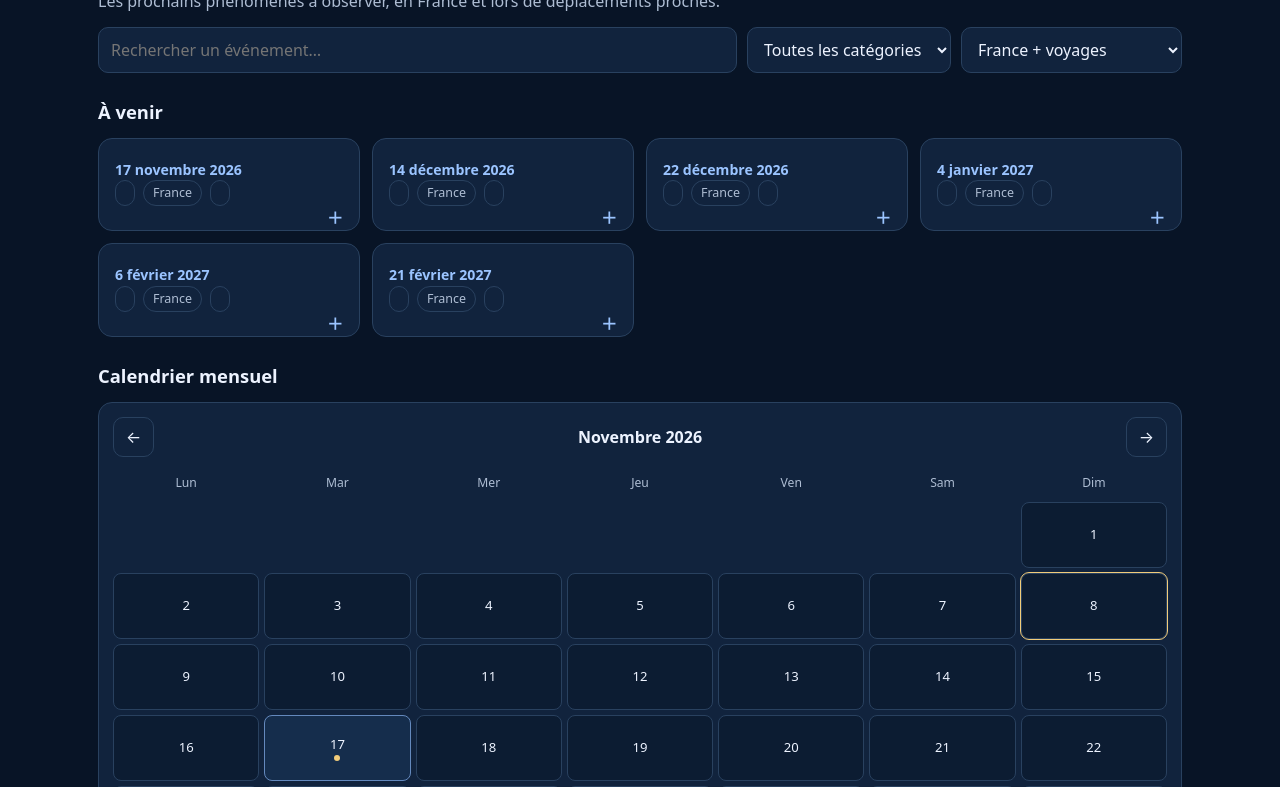
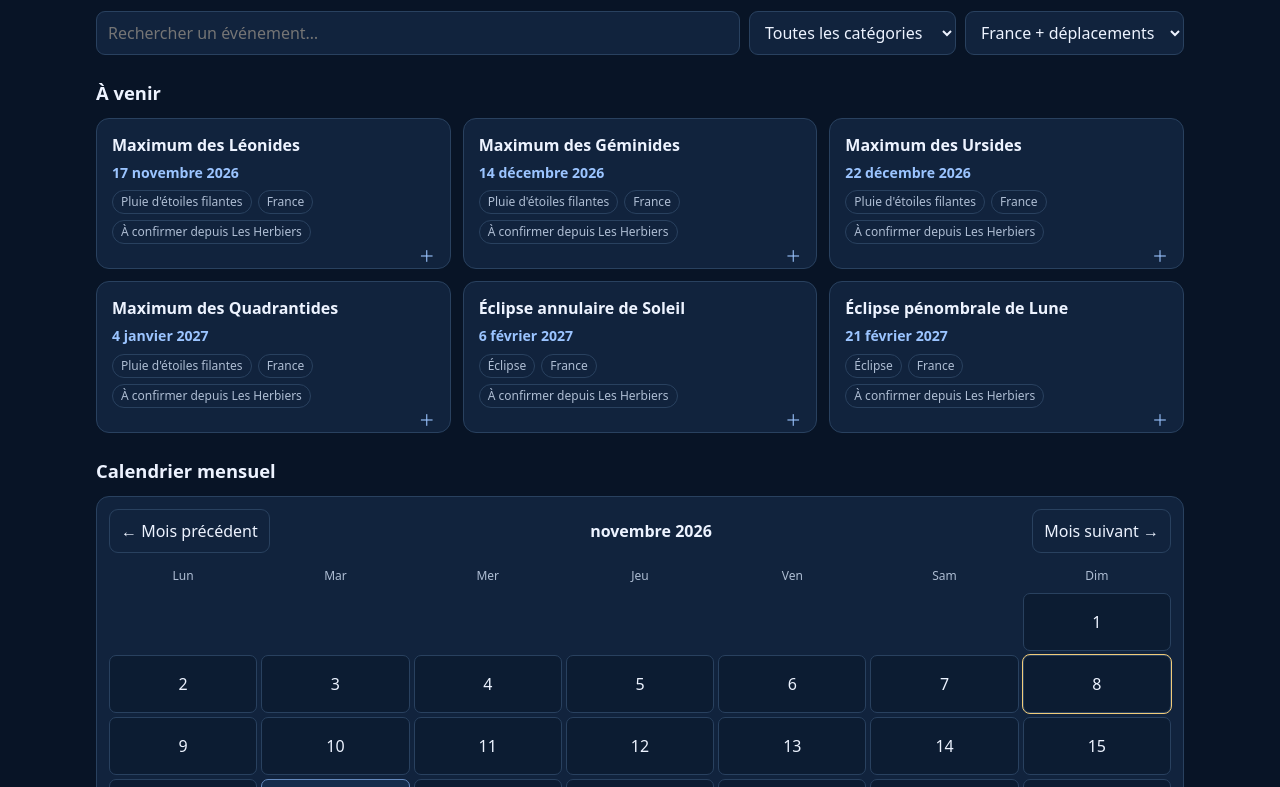
Before and after one commit to villages-du-ciel/agenda-astro, a plain HTML site: page index.html in a window 1280 px wide. Shown: the part 204-991 px from the top of the page. Drawn offline with Linux system fonts and the light colour scheme.

Commit message:
Refactor index.html for improved structure and content

```diff
--- a/index.html
+++ b/index.html
@@ -1,176 +1,69 @@
-<!DOCTYPE html>
+<!doctype html>
 <html lang="fr">
 <head>
-<meta charset="UTF-8">
+<meta charset="utf-8">
 <meta name="viewport" content="width=device-width, initial-scale=1">
 <meta name="theme-color" content="#091426">
-<title>Astro Club — Agenda astronomique</title>
+<title>Astro Club — Agenda</title>
 <style>
 :root{color-scheme:dark;--bg:#081426;--panel:#11233d;--panel2:#172d4c;--line:#29415f;--text:#edf3ff;--muted:#aebdd3;--accent:#9bc4ff;--gold:#f1cc7a}
-*{box-sizing:border-box}
-body{margin:0;background:var(--bg);color:var(--text);font:16px/1.5 system-ui,-apple-system,Segoe UI,Roboto,Arial,sans-serif}
-header{padding:22px max(18px,calc((100% - 1120px)/2));background:linear-gradient(110deg,#142b4d,#263d69);border-bottom:1px solid var(--line)}
-.brand{font-size:1.45rem;font-weight:800;letter-spacing:.02em}
-.sub{color:#d3def1;font-size:.9rem}
-main{max-width:1120px;margin:auto;padding:22px 18px 60px}
-.toolbar{display:flex;gap:10px;flex-wrap:wrap;align-items:center;margin:14px 0 22px}
-input,select,button{font:inherit;color:var(--text);background:var(--panel);border:1px solid var(--line);border-radius:10px;padding:10px 12px}
-button{cursor:pointer}
-button:hover,.monthnav button:hover{background:var(--panel2)}
-input{flex:1;min-width:190px}
-h1,h2,h3,p{margin-top:0}
-h1{font-size:1.65rem;margin-bottom:5px}
-h2{font-size:1.15rem;margin:0 0 12px}
-.muted{color:var(--muted)}
-.section{margin:25px 0}
-.pills{display:flex;gap:8px;flex-wrap:wrap}
-.pill{font-size:.78rem;border:1px solid var(--line);padding:3px 9px;border-radius:99px;color:var(--muted)}
-.eventlist{display:grid;grid-template-columns:repeat(auto-fit,minmax(260px,1fr));gap:12px}
-.event{background:var(--panel);border:1px solid var(--line);border-radius:14px;overflow:hidden}
-.event summary{cursor:pointer;padding:15px 16px;list-style:none}
-.event summary::-webkit-details-marker{display:none}
-.event summary:hover{background:var(--panel2)}
-.event summary:after{content:"＋";float:right;color:var(--accent);font-weight:700}
-.event[open] summary:after{content:"−"}
-.event h3{font-size:1rem;margin:0 28px 5px 0}
-.event .date{color:var(--accent);font-weight:650;font-size:.88rem}
-.event .body{padding:0 16px 16px;border-top:1px solid var(--line)}
-.event .body p{margin:12px 0}
-.event a{color:var(--accent)}
-.calendarbox{background:var(--panel);border:1px solid var(--line);border-radius:14px;padding:14px}
-.monthnav{display:flex;align-items:center;justify-content:space-between;gap:12px;margin-bottom:12px}
-.monthnav strong{text-transform:capitalize}
-.monthnav button{padding:7px 12px}
-.calendar{display:grid;grid-template-columns:repeat(7,minmax(0,1fr));gap:5px}
-.weekday,.day{min-width:0;text-align:center}
-.weekday{color:var(--muted);font-size:.76rem;padding:5px 0}
-.day{min-height:66px;border:1px solid var(--line);border-radius:8px;background:#0c1c32;padding:5px 2px;display:flex;flex-direction:column;align-items:center;gap:3px}
-.day.empty{border-color:transparent;background:transparent}
-.day.today{outline:1px solid var(--gold)}
-.day.has{border-color:#6489bd;background:#152d4c}
-.day button{border:0;background:transparent;padding:0;width:100%;height:100%;cursor:pointer}
-.daynum{font-size:.82rem}
-.dots{display:flex;gap:3px;justify-content:center;flex-wrap:wrap}
-.dot{width:6px;height:6px;border-radius:50%;background:var(--gold)}
-.day.selected{box-shadow:inset 0 0 0 2px var(--accent)}
-.legend{display:flex;gap:12px;flex-wrap:wrap;color:var(--muted);font-size:.8rem;margin-top:10px}
-.emptymsg{padding:16px;color:var(--muted);background:var(--panel);border-radius:12px}
-footer{border-top:1px solid var(--line);padding:20px;text-align:center;color:var(--muted);font-size:.82rem}
-@media(max-width:520px){main{padding:16px 12px 40px}.day{min-height:55px}.calendar{gap:3px}.weekday{font-size:.68rem}}
+*{box-sizing:border-box}body{margin:0;background:var(--bg);color:var(--text);font:16px/1.5 system-ui,Segoe UI,Arial,sans-serif}
+header{padding:18px max(16px,calc((100% - 1120px)/2));background:#142b4d;border-bottom:1px solid var(--line)}
+.brand{font-size:1.35rem;font-weight:800} .sub{color:#d3def1;font-size:.88rem}
+main{max-width:1120px;margin:auto;padding:20px 16px 55px}h1{font-size:1.55rem;margin:0 0 5px}h2{font-size:1.15rem;margin:0 0 12px}
+.muted{color:var(--muted)}.section{margin:24px 0}.toolbar{display:flex;gap:9px;flex-wrap:wrap;margin:14px 0}
+input,select,button{font:inherit;color:var(--text);background:var(--panel);border:1px solid var(--line);border-radius:9px;padding:9px 11px}
+input{flex:1;min-width:180px}button{cursor:pointer}button:hover{background:var(--panel2)}
+.eventlist{display:grid;grid-template-columns:repeat(auto-fit,minmax(270px,1fr));gap:12px}
+.event{background:var(--panel);border:1px solid var(--line);border-radius:13px;overflow:hidden}
+.event summary{cursor:pointer;padding:14px 15px;list-style:none}.event summary::-webkit-details-marker{display:none}
+.event summary:after{content:"＋";float:right;color:var(--accent)}.event[open] summary:after{content:"−"}
+.event h3{font-size:1rem;margin:0 25px 5px 0}.date{color:var(--accent);font-weight:650;font-size:.88rem}
+.pills{display:flex;gap:6px;flex-wrap:wrap;margin-top:7px}.pill{font-size:.75rem;border:1px solid var(--line);padding:2px 8px;border-radius:20px;color:var(--muted)}
+.body{padding:0 15px 15px;border-top:1px solid var(--line)}.body p{margin:11px 0}.body strong{color:#dce8fa}
+.gridinfo{display:grid;grid-template-columns:repeat(auto-fit,minmax(220px,1fr));gap:8px;margin-top:12px}
+.info{background:#0c1c32;border:1px solid var(--line);border-radius:9px;padding:9px 10px;font-size:.9rem}
+.info b{display:block;color:var(--accent);font-size:.78rem;text-transform:uppercase;letter-spacing:.03em;margin-bottom:3px}
+a{color:var(--accent)}.calendarbox{background:var(--panel);border:1px solid var(--line);border-radius:13px;padding:12px}
+.monthnav{display:flex;justify-content:space-between;align-items:center;margin-bottom:10px}.calendar{display:grid;grid-template-columns:repeat(7,minmax(0,1fr));gap:4px}
+.weekday,.day{text-align:center;min-width:0}.weekday{color:var(--muted);font-size:.75rem;padding:4px 0}
+.day{min-height:58px;border:1px solid var(--line);border-radius:7px;background:#0c1c32;padding:4px 1px}
+.day.has{border-color:#6489bd;background:#152d4c}.day.today{outline:1px solid var(--gold)}.day.selected{box-shadow:inset 0 0 0 2px var(--accent)}
+.day button{width:100%;height:100%;padding:2px;border:0;background:transparent}.dot{display:inline-block;width:5px;height:5px;border-radius:50%;background:var(--gold);margin:1px}
+.legend{font-size:.78rem;color:var(--muted);margin-top:8px}.empty{padding:14px;background:var(--panel);border-radius:10px;color:var(--muted)}
+footer{text-align:center;border-top:1px solid var(--line);padding:18px;color:var(--muted);font-size:.8rem}
+@media(max-width:520px){main{padding:15px 10px 40px}.day{min-height:49px}.weekday{font-size:.66rem}}
 </style>
 </head>
 <body>
-<header>
-  <div class="brand">🔭 ASTRO CLUB <span style="font-weight:400">/ Agenda</span></div>
-  <div class="sub">Événements célestes · Référence locale : Les Herbiers (Vendée)</div>
-</header>
+<header><div class="brand">🔭 ASTRO CLUB / Agenda</div><div class="sub">Agenda d’observation · Référence locale : Les Herbiers (Vendée)</div></header>
 <main>
-  <section class="section">
-    <h1>Agenda astronomique</h1>
-    <div class="muted">Les prochains phénomènes à observer, en France et lors de déplacements proches.</div>
-    <div class="toolbar">
-      <input id="search" type="search" placeholder="Rechercher un événement…">
-      <select id="category"><option value="">Toutes les catégories</option></select>
-      <select id="scope"><option value="">France + voyages</option><option value="france">Visible depuis la France</option><option value="voyage">Déplacement à prévoir</option></select>
-    </div>
-  </section>
-
-  <section class="section">
-    <h2>À venir</h2>
-    <div id="upcoming" class="eventlist"><div class="emptymsg">Chargement…</div></div>
-  </section>
-
-  <section class="section">
-    <h2>Calendrier mensuel</h2>
-    <div class="calendarbox">
-      <div class="monthnav">
-        <button id="prev" aria-label="Mois précédent">←</button>
-        <strong id="monthTitle"></strong>
-        <button id="next" aria-label="Mois suivant">→</button>
-      </div>
-      <div class="calendar" id="calendar"></div>
-      <div class="legend"><span>● Un ou plusieurs événements</span><span>Contour doré : aujourd'hui</span></div>
-    </div>
-    <div id="selectedDay" style="margin-top:12px"></div>
-  </section>
-
-  <section class="section">
-    <h2>Tous les événements filtrés</h2>
-    <div id="allEvents" class="eventlist"></div>
-  </section>
-  <p class="muted" style="font-size:.8rem">Les horaires locaux et la visibilité dépendent du lieu exact, de l'horizon et de la météo. Les indications marquées « à confirmer » ne doivent pas être utilisées comme horaires de rendez-vous. Pour le Soleil, utiliser exclusivement une protection adaptée certifiée.</p>
-</main>
-<footer>Astro Club · Agenda d'observation · Données à vérifier avant chaque sortie</footer>
+<section class="section"><h1>Agenda astronomique</h1><div class="muted">Les prochains phénomènes à observer. Les déplacements hors de France sont indiqués séparément.</div>
+<div class="toolbar"><input id="search" type="search" placeholder="Rechercher un événement…"><select id="category"><option value="">Toutes les catégories</option></select><select id="scope"><option value="">France + déplacements</option><option value="france">Visible depuis la France</option><option value="voyage">Déplacement à prévoir</option></select></div></section>
+<section class="section"><h2>À venir</h2><div id="upcoming" class="eventlist"><div class="empty">Chargement de l’agenda…</div></div></section>
+<section class="section"><h2>Calendrier mensuel</h2><div class="calendarbox"><div class="monthnav"><button id="prev" aria-label="Mois précédent">← Mois précédent</button><strong id="monthTitle"></strong><button id="next" aria-label="Mois suivant">Mois suivant →</button></div><div class="calendar" id="calendar"></div><div class="legend">● Événement ce jour · Contour doré : aujourd’hui</div></div><div id="selectedDay" style="margin-top:12px"></div></section>
+<section class="section"><h2>Événements en France</h2><div id="franceEvents" class="eventlist"></div></section>
+<section class="section"><h2>Déplacements à prévoir</h2><div id="travelEvents" class="eventlist"></div></section>
+<p class="muted" style="font-size:.8rem">Les horaires, hauteurs et directions indiqués comme « à vérifier » ne sont pas des données calculées. Vérifier la météo locale le jour même. Pour le Soleil, utiliser exclusivement une protection solaire certifiée adaptée.</p>
+</main><footer>Astro Club · Agenda d’observation · Vérifier les circonstances locales avant chaque sortie</footer>
 <script>
-const DATA_URL = "data/evenements.json";
-let events = [];
-let month = new Date(); month = new Date(month.getFullYear(), month.getMonth(), 1);
-let selectedDate = null;
-const $ = id => document.getElementById(id);
-const fmt = s => new Date(s+"T12:00:00").toLocaleDateString("fr-FR",{day:"numeric",month:"long",year:"numeric"});
-const monthFmt = d => d.toLocaleDateString("fr-FR",{month:"long",year:"numeric"});
-function eventMatches(e){
- const q=$("search").value.trim().toLocaleLowerCase("fr");
- const cat=$("category").value, scope=$("scope").value;
- return (!cat||e.category===cat)&&(!scope||e.scope===scope)&&(!q||(e.title+" "+e.summary+" "+e.category).toLocaleLowerCase("fr").includes(q));
-}
-function card(e){
- const d=document.createElement("details"); d.className="event";
- const s=document.createElement("summary");
- const h=document.createElement("h3"); h.textContent=e.title;
- const date=document.createElement("div"); date.className="date";
- date.textContent=fmt(e.date)+(e.endDate?" – "+fmt(e.endDate):"");
- const tags=document.createElement("div"); tags.className="pills";
- [e.category,e.scope==="voyage"?"Déplacement":"France",e.visibility].forEach(t=>{const p=document.createElement("span");p.className="pill";p.textContent=t;tags.append(p)});
- s.append(h,date,tags);
- const b=document.createElement("div");b.className="body";
- const summary=document.createElement("p");summary.textContent=e.summary;
- const details=document.createElement("p");details.textContent=e.details;
- const where=document.createElement("p");where.innerHTML="<strong>Où regarder :</strong> ";where.append(document.createTextNode(e.where));
- const time=document.createElement("p");time.innerHTML="<strong>Quand :</strong> ";time.append(document.createTextNode(e.time));
- const gear=document.createElement("p");gear.innerHTML="<strong>Matériel :</strong> ";gear.append(document.createTextNode(e.equipment));
- const source=document.createElement("p");const a=document.createElement("a");a.href=e.source;a.target="_blank";a.rel="noopener noreferrer";a.textContent="Source astronomique";source.append(a);
- b.append(summary,details,where,time,gear,source);d.append(s,b);return d;
-}
-function render(){
- const filtered=events.filter(eventMatches).sort((a,b)=>a.date.localeCompare(b.date));
- const today=new Date();today.setHours(0,0,0,0);
- const upcoming=filtered.filter(e=>new Date((e.endDate||e.date)+"T23:59:59")>=today).slice(0,6);
- $("upcoming").replaceChildren(...(upcoming.length?upcoming.map(card):[Object.assign(document.createElement("div"),{className:"emptymsg",textContent:"Aucun événement à venir avec ces filtres."})]));
- $("allEvents").replaceChildren(...(filtered.length?filtered.map(card):[Object.assign(document.createElement("div"),{className:"emptymsg",textContent:"Aucun événement correspondant."})]));
- renderCalendar(filtered);
-}
-function renderCalendar(filtered){
- $("monthTitle").textContent=monthFmt(month);
- const root=$("calendar");root.replaceChildren();
- ["Lun","Mar","Mer","Jeu","Ven","Sam","Dim"].forEach(x=>{const el=document.createElement("div");el.className="weekday";el.textContent=x;root.append(el)});
- const first=new Date(month.getFullYear(),month.getMonth(),1);
- const offset=(first.getDay()+6)%7;
- const count=new Date(month.getFullYear(),month.getMonth()+1,0).getDate();
- for(let i=0;i<offset;i++){const e=document.createElement("div");e.className="day empty";root.append(e)}
- for(let n=1;n<=count;n++){
-  const date=new Date(month.getFullYear(),month.getMonth(),n);
-  const key=[date.getFullYear(),String(date.getMonth()+1).padStart(2,"0"),String(n).padStart(2,"0")].join("-");
-  const dayEvents=filtered.filter(e=>e.date<=key&&(e.endDate||e.date)>=key);
-  const cell=document.createElement("div");cell.className="day"+(dayEvents.length?" has":"");
-  if(key===new Date().toLocaleDateString("en-CA"))cell.classList.add("today");
-  if(selectedDate===key)cell.classList.add("selected");
-  const btn=document.createElement("button");btn.type="button";btn.setAttribute("aria-label",fmt(key)+(dayEvents.length?", événements disponibles":""));
-  const num=document.createElement("div");num.className="daynum";num.textContent=n;btn.append(num);
-  if(dayEvents.length){const dots=document.createElement("div");dots.className="dots";dayEvents.slice(0,4).forEach(()=>{const dot=document.createElement("i");dot.className="dot";dots.append(dot)});btn.append(dots)}
-  btn.addEventListener("click",()=>{selectedDate=key;renderCalendar(filtered);const matches=filtered.filter(e=>e.date<=key&&(e.endDate||e.date)>=key);$("selectedDay").replaceChildren();const title=document.createElement("h3");title.textContent=fmt(key);$("selectedDay").append(title);if(!matches.length){const p=document.createElement("p");p.className="muted";p.textContent="Aucun événement enregistré ce jour-là."; $("selectedDay").append(p)}else matches.forEach(e=>$("selectedDay").append(card(e)))});
-  cell.append(btn);root.append(cell);
- }
- while(root.children.length<49){const e=document.createElement("div");e.className="day empty";root.append(e)}
-}
-$("prev").addEventListener("click",()=>{month=new Date(month.getFullYear(),month.getMonth()-1,1);render()});
-$("next").addEventListener("click",()=>{month=new Date(month.getFullYear(),month.getMonth()+1,1);render()});
-["search","category","scope"].forEach(id=>$(id).addEventListener(id==="search"?"input":"change",()=>{selectedDate=null;render()}));
-fetch(DATA_URL).then(r=>{if(!r.ok)throw Error("Fichier introuvable");return r.json()}).then(data=>{
- events=data;
- [...new Set(events.map(e=>e.category))].sort().forEach(c=>{const o=document.createElement("option");o.value=c;o.textContent=c;$("category").append(o)});
- render();
-}).catch(()=>{$("upcoming").textContent="Impossible de charger le calendrier. Vérifie data/evenements.json.";});
-</script>
-</body>
-</html>
+const $=id=>document.getElementById(id);let events=[];let month=new Date(new Date().getFullYear(),new Date().getMonth(),1);let selectedDate=null;
+const fmt=s=>new Date(s+"T12:00:00").toLocaleDateString("fr-FR",{day:"numeric",month:"long",year:"numeric"});
+const monthFmt=d=>d.toLocaleDateString("fr-FR",{month:"long",year:"numeric"});
+function matches(e){let q=$("search").value.trim().toLocaleLowerCase("fr"),c=$("category").value,s=$("scope").value;return(!c||e.category===c)&&(!s||e.scope===s)&&(!q||(e.title+" "+e.summary+" "+e.category).toLocaleLowerCase("fr").includes(q))}
+function card(e){let d=document.createElement("details");d.className="event";let sm=document.createElement("summary"),h=document.createElement("h3");h.textContent=e.title;let dt=document.createElement("div");dt.className="date";dt.textContent=fmt(e.date)+(e.endDate?" – "+fmt(e.endDate):"");let tags=document.createElement("div");tags.className="pills";[e.category,e.scope==="voyage"?"Déplacement":"France",e.visibility].forEach(t=>{let p=document.createElement("span");p.className="pill";p.textContent=t||"";tags.append(p)});sm.append(h,dt,tags);
+let b=document.createElement("div");b.className="body";let p=document.createElement("p");p.textContent=e.summary||"";let det=document.createElement("p");det.textContent=e.details||"";b.append(p,det);
+let fields=[["Date et horaires (heure française)",e.time],["Visibilité depuis Les Herbiers",e.visibility],["Direction dans le ciel",e.direction||e.where],["Hauteur / altitude",e.altitude],["Lune",e.moon],["Météo",e.weather],["Matériel conseillé",e.equipment],["Conseils pratiques",e.tips]];
+let grid=document.createElement("div");grid.className="gridinfo";fields.forEach(([label,value])=>{let box=document.createElement("div");box.className="info";let strong=document.createElement("b");strong.textContent=label;let val=document.createElement("span");val.textContent=value||"Non renseigné — à vérifier avant observation";box.append(strong,val);grid.append(box)});b.append(grid);
+let src=document.createElement("p"),a=document.createElement("a");a.href=e.source||"https://www.imcce.fr/";a.target="_blank";a.rel="noopener noreferrer";a.textContent="Consulter la source astronomique";src.append(a);b.append(src);d.append(sm,b);return d}
+function render(){let f=events.filter(matches).sort((a,b)=>a.date.localeCompare(b.date));let today=new Date();today.setHours(0,0,0,0);let upcoming=f.filter(e=>new Date((e.endDate||e.date)+"T23:59:59")>=today).slice(0,6);
+$("upcoming").replaceChildren(...(upcoming.length?upcoming.map(card):[Object.assign(document.createElement("div"),{className:"empty",textContent:"Aucun événement à venir avec ces filtres."})]));
+let fr=f.filter(e=>e.scope!=="voyage"),tr=f.filter(e=>e.scope==="voyage");
+$("franceEvents").replaceChildren(...(fr.length?fr.map(card):[Object.assign(document.createElement("div"),{className:"empty",textContent:"Aucun événement correspondant."})]));
+$("travelEvents").replaceChildren(...(tr.length?tr.map(card):[Object.assign(document.createElement("div"),{className:"empty",textContent:"Aucun déplacement répertorié avec ces filtres."})]));renderCalendar(f)}
+function renderCalendar(f){$("monthTitle").textContent=monthFmt(month);let root=$("calendar");root.replaceChildren();["Lun","Mar","Mer","Jeu","Ven","Sam","Dim"].forEach(x=>{let el=document.createElement("div");el.className="weekday";el.textContent=x;root.append(el)});
+let first=new Date(month.getFullYear(),month.getMonth(),1),offset=(first.getDay()+6)%7,count=new Date(month.getFullYear(),month.getMonth()+1,0).getDate();for(let i=0;i<offset;i++){let e=document.createElement("div");root.append(e)}
+for(let n=1;n<=count;n++){let date=new Date(month.getFullYear(),month.getMonth(),n),key=[date.getFullYear(),String(date.getMonth()+1).padStart(2,"0"),String(n).padStart(2,"0")].join("-"),dayEvents=f.filter(e=>e.date<=key&&(e.endDate||e.date)>=key),cell=document.createElement("div");cell.className="day"+(dayEvents.length?" has":"");let now=new Date(),today=[now.getFullYear(),String(now.getMonth()+1).padStart(2,"0"),String(now.getDate()).padStart(2,"0")].join("-");if(key===today)cell.classList.add("today");if(selectedDate===key)cell.classList.add("selected");let btn=document.createElement("button");btn.type="button";btn.textContent=n;if(dayEvents.length){let dots=document.createElement("div");dayEvents.slice(0,4).forEach(()=>{let dot=document.createElement("i");dot.className="dot";dots.append(dot)});btn.append(dots)}btn.addEventListener("click",()=>{selectedDate=key;renderCalendar(f);let matches=f.filter(e=>e.date<=key&&(e.endDate||e.date)>=key);$("selectedDay").replaceChildren();let title=document.createElement("h3");title.textContent=fmt(key);$("selectedDay").append(title);if(!matches.length){let p=document.createElement("p");p.className="muted";p.textContent="Aucun événement enregistré ce jour-là.";$("selectedDay").append(p)}else matches.forEach(e=>$("selectedDay").append(card(e)))});cell.append(btn);root.append(cell)}}
+$("prev").addEventListener("click",()=>{month=new Date(month.getFullYear(),month.getMonth()-1,1);render()});$("next").addEventListener("click",()=>{month=new Date(month.getFullYear(),month.getMonth()+1,1);render()});["search","category","scope"].forEach(id=>$(id).addEventListener(id==="search"?"input":"change",render));
+fetch("data/evenements.json").then(r=>{if(!r.ok)throw Error("JSON introuvable");return r.json()}).then(data=>{events=data.map(e=>({date:e.date,endDate:e.endDate||null,title:e.title||e.titre||"Événement sans titre",category:e.category||e.type||"Autre",scope:e.scope||"france",summary:e.summary||e.description||"",details:e.details||"",time:e.time||"",where:e.where||"",direction:e.direction||"",altitude:e.altitude||"",visibility:e.visibility||"À confirmer depuis Les Herbiers",moon:e.moon||"",weather:e.weather||"",equipment:e.equipment||"",tips:e.tips||"",source:e.source||"https://www.imcce.fr/"}));[...new Set(events.map(e=>e.category))].sort().forEach(c=>{let o=document.createElement("option");o.value=c;o.textContent=c;$("category").append(o)});render()}).catch(()=>{$("upcoming").textContent="Impossible de charger data/evenements.json. Vérifier que le fichier est bien présent dans le dépôt."});
+</script></body></html>
```
